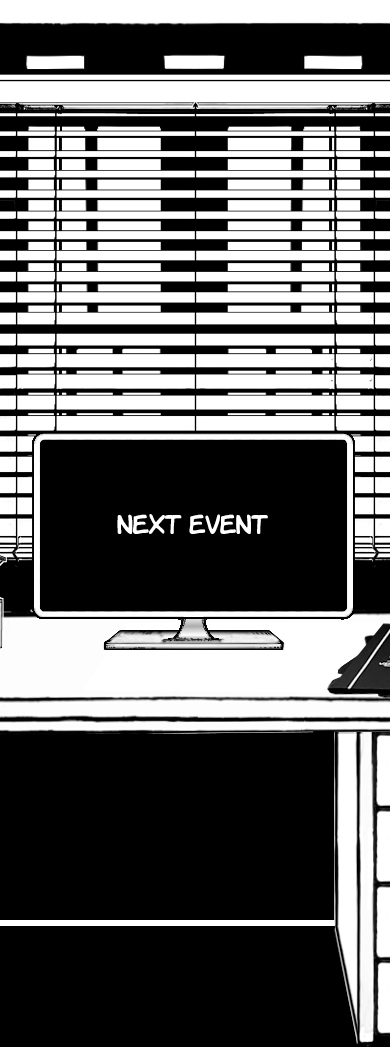
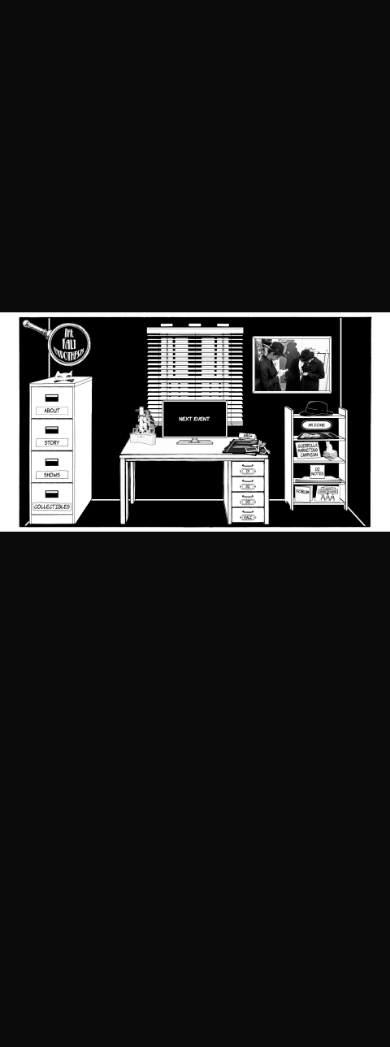
Before and after one commit to thekalihypothesis-ctrl/the-kali-website, an Astro site: page / in a window 390 px wide. Shown: the top 1047 px of the page. After the commit the page ends 844 px from the top, so only its background shows below. Built offline with nearby package versions, Linux system fonts and the light colour scheme; Astro itself is replaced by a stand-in of ours.

Commit message:
Fix responsive fixed-canvas scaling

```diff
--- a/src/layouts/MainLayout.astro
+++ b/src/layouts/MainLayout.astro
@@ -5,8 +5,8 @@ interface Props {
 const { title } = Astro.props;
 
 // Fixed canvas size — matches the source artwork (1920x1080).
-// No media queries: every screen sees the same layout, just
-// scrollable/pinch-zoomable on smaller viewports.
+// The complete canvas is scaled uniformly to fit each viewport,
+// preserving the artwork and hotspot coordinates at every size.
 const CANVAS_WIDTH = 1920;
 const CANVAS_HEIGHT = 1080;
 ---
@@ -19,10 +19,32 @@ const CANVAS_HEIGHT = 1080;
   </head>
   <body>
     <div class="stage-wrapper">
-      <div class="stage" style={`width:${CANVAS_WIDTH}px;height:${CANVAS_HEIGHT}px;`}>
+      <div
+        class="stage"
+        data-stage
+        style={`width:${CANVAS_WIDTH}px;height:${CANVAS_HEIGHT}px;`}
+      >
         <slot />
       </div>
     </div>
+
+    <script is:inline define:vars={{ CANVAS_WIDTH, CANVAS_HEIGHT }}>
+      const stage = document.querySelector('[data-stage]');
+
+      const fitStageToViewport = () => {
+        const scale = Math.min(
+          window.innerWidth / CANVAS_WIDTH,
+          window.innerHeight / CANVAS_HEIGHT,
+        );
+
+        stage.style.setProperty('--stage-scale', String(scale));
+        stage.dataset.fitted = 'true';
+      };
+
+      fitStageToViewport();
+      window.addEventListener('resize', fitStageToViewport, { passive: true });
+      window.addEventListener('orientationchange', fitStageToViewport, { passive: true });
+    </script>
   </body>
 </html>
 
@@ -40,26 +62,35 @@ const CANVAS_HEIGHT = 1080;
   body {
     margin: 0;
     padding: 0;
+    width: 100%;
+    height: 100%;
+    overflow: hidden;
     background: var(--ink);
     color: var(--paper);
     font-family: 'Courier New', Courier, monospace;
   }
 
-  /* Intentionally NOT centering the stage on narrow screens with
-     any layout tricks that depend on breakpoints — this wrapper
-     just lets the fixed-size stage scroll/pinch-zoom naturally. */
   .stage-wrapper {
-    width: 100%;
-    min-height: 100vh;
-    overflow-x: auto;
-    display: flex;
-    justify-content: center;
+    position: fixed;
+    inset: 0;
+    width: 100vw;
+    height: 100vh;
+    height: 100dvh;
+    overflow: hidden;
     background: var(--ink);
   }
 
   .stage {
-    position: relative;
-    flex-shrink: 0;
+    position: absolute;
+    top: 50%;
+    left: 50%;
+    transform: translate(-50%, -50%) scale(var(--stage-scale, 0));
+    transform-origin: center;
+    opacity: 0;
+  }
+
+  .stage[data-fitted='true'] {
+    opacity: 1;
   }
 
   .stage img.scene-bg {
```
